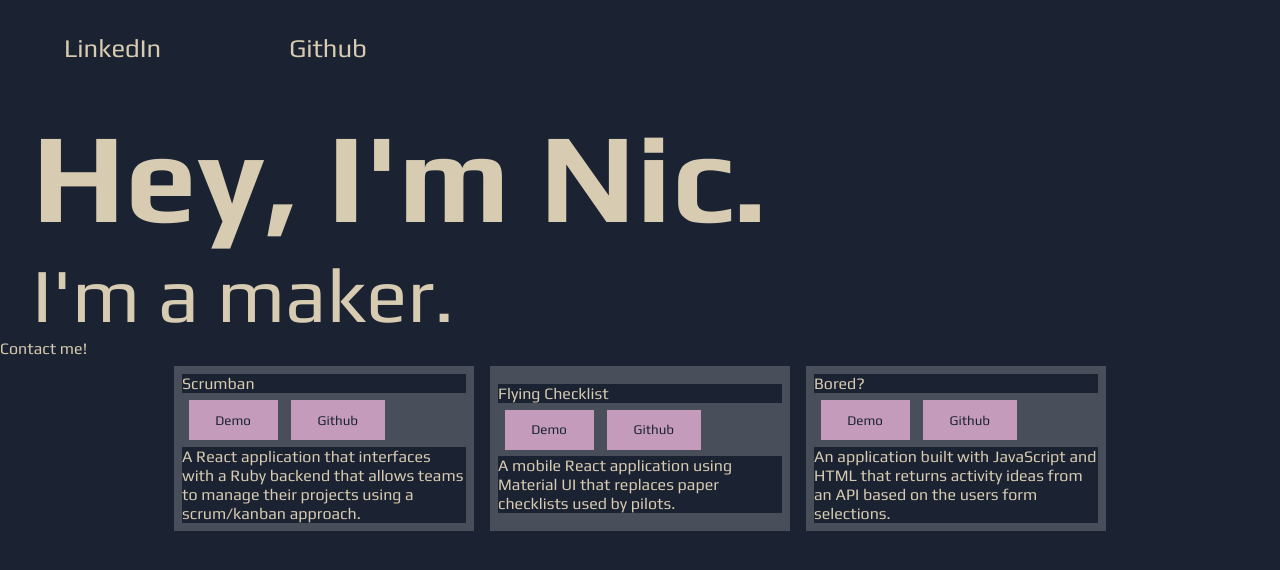
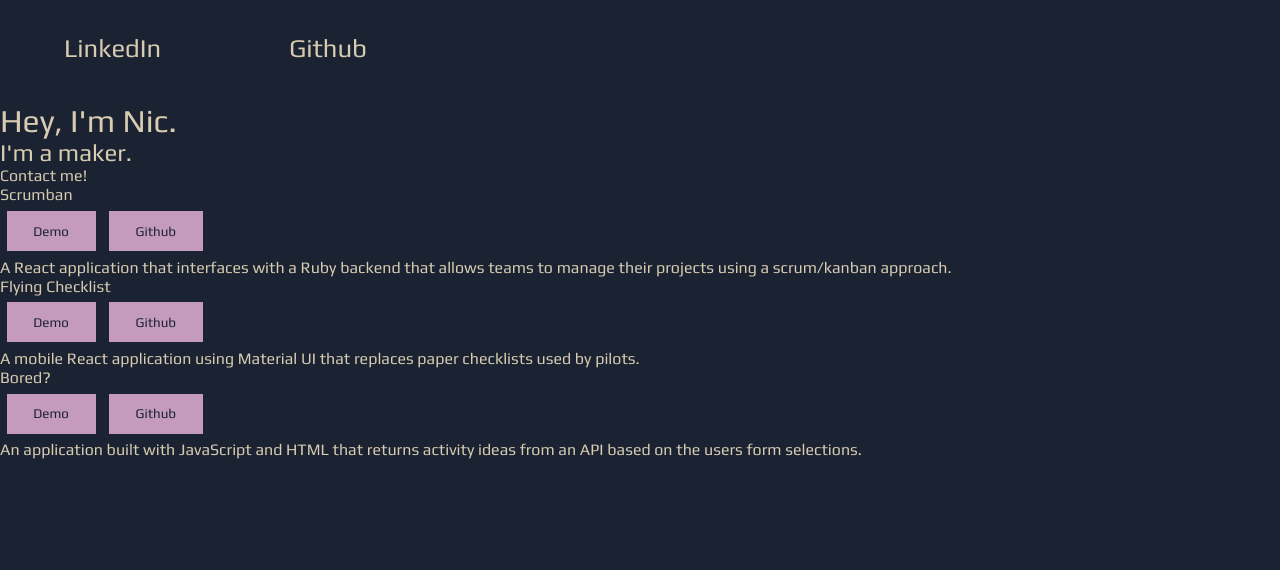
Before and after one commit to NicMortelliti/portfolio, a React (Create React App) app: page / in a window 1280 px wide. Shown: the top 570 px of the page. Built offline with nearby package versions, Linux system fonts and the light colour scheme.

Commit message:
delete css

```diff
--- a/src/components/App.js
+++ b/src/components/App.js
@@ -1,5 +1,4 @@
 import React from "react";
-import "../style/App.css";
 
 // Styled Components
 import GlobalStyles from "./styles/Global";
--- a/src/index.js
+++ b/src/index.js
@@ -1,6 +1,5 @@
 import React from "react";
 import ReactDOM from "react-dom/client";
-import "./style/index.css";
 import App from "./components/App";
 
 const root = ReactDOM.createRoot(document.getElementById("root"));
--- a/src/style/App.css
+++ /dev/null
@@ -1,46 +0,0 @@
-:root {
-  --sixty-color: rgba(27, 34, 50, 1);
-  --thirty-color: rgba(196, 155, 187, 1);
-  --ten-color: rgba(215, 204, 177, 1);
-}
-
-.App {
-  text-align: center;
-  min-height: 100vh;
-  align-items: center;
-}
-
-.hero {
-  text-align: left;
-  padding-left: 2rem;
-}
-
-.hero h1 {
-  font-size: 10vw;
-  font-weight: 700;
-}
-
-.hero h2 {
-  font-size: 6vw;
-}
-
-.portfolio {
-  justify-content: center;
-  display: flex;
-  /* flex-wrap: wrap; */
-}
-
-.p-card {
-  background-color: rgba(255, 255, 255, 0.2);
-  align-content: center;
-  justify-content: center;
-  margin: 0.5em;
-  padding: 0.5em;
-  width: 300px;
-}
-
-img {
-  max-width: 100%;
-  height: auto;
-  width: auto\9; /* ie8 */
-}
--- a/src/style/index.css
+++ /dev/null
@@ -1,13 +0,0 @@
-body {
-  margin: 0;
-  font-family: -apple-system, BlinkMacSystemFont, 'Segoe UI', 'Roboto', 'Oxygen',
-    'Ubuntu', 'Cantarell', 'Fira Sans', 'Droid Sans', 'Helvetica Neue',
-    sans-serif;
-  -webkit-font-smoothing: antialiased;
-  -moz-osx-font-smoothing: grayscale;
-}
-
-code {
-  font-family: source-code-pro, Menlo, Monaco, Consolas, 'Courier New',
-    monospace;
-}
```
